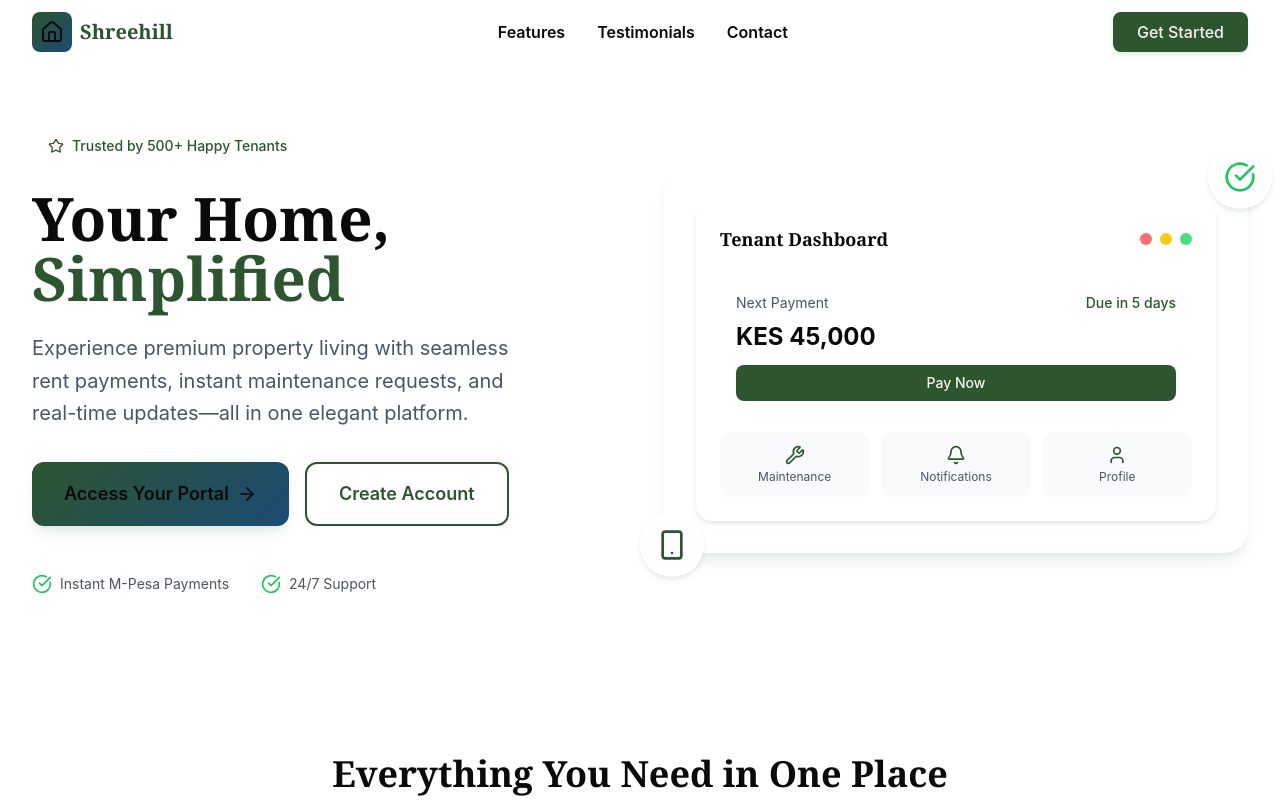
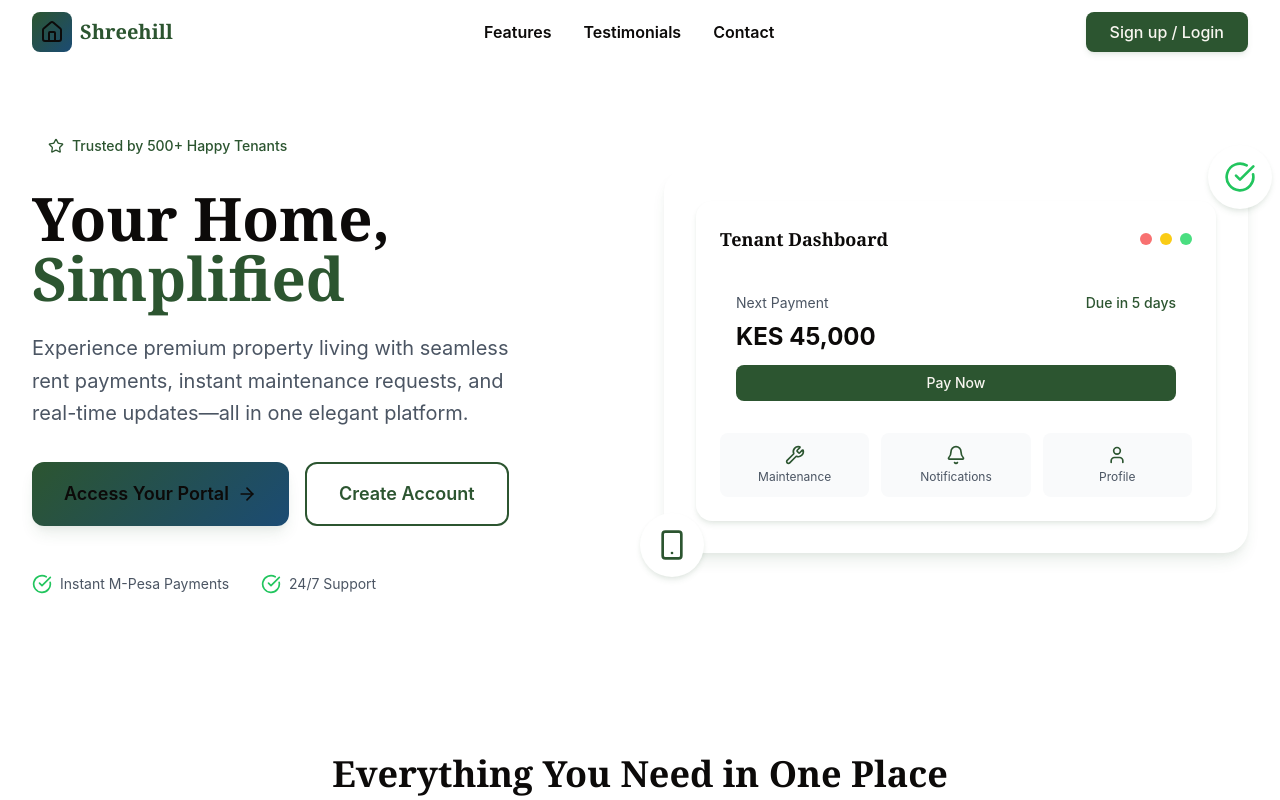
Before and after one commit to Royweru/shreehill-tenant-Next15, a Next.js app: page / in a window 1280 px wide. Shown: the top 800 px of the page. Built offline with nearby package versions, Linux system fonts and the light colour scheme; no server answers.

Commit message:
Made changes in the landing home page

```diff
--- a/app/(protected)/dashboard/overview/page.tsx
+++ b/app/(protected)/dashboard/overview/page.tsx
@@ -392,7 +392,7 @@ const UnitInfo = ({
         <p className="text-sm text-gray-600 mb-2">Lease Period</p>
         <div className="flex items-center gap-2 text-sm text-gray-700">
           <Calendar className="h-4 w-4" />
-          <span>{formatDate(unit?.current_tenant.tenancy_start_date)} - {unit.current_tenant?.tenancy_end_date ? formatDate(unit?.current_tenant?.tenancy_end_date) : 'Ongoing'}</span>
+          <span>{formatDate(unit?.current_tenant?.tenancy_start_date)} - {unit.current_tenant?.tenancy_end_date ? formatDate(unit?.current_tenant?.tenancy_end_date) : 'Ongoing'}</span>
         </div>
       </div>
 
--- a/app/page.tsx
+++ b/app/page.tsx
@@ -133,7 +133,7 @@ const ShreehillLanding = () => {
                  font-medium shadow-elegant"
                  onClick={()=>router.push('/auth')}
                  >
-                Get Started
+                 Sign up / Login
               </button>
             </div>
               </>
```
